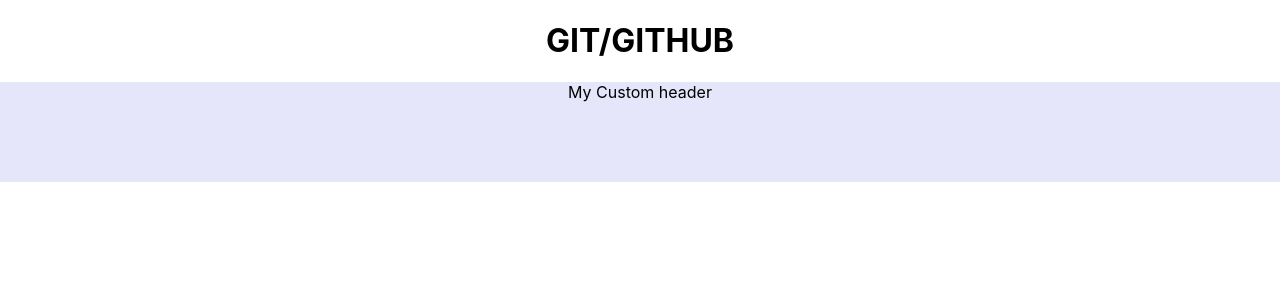
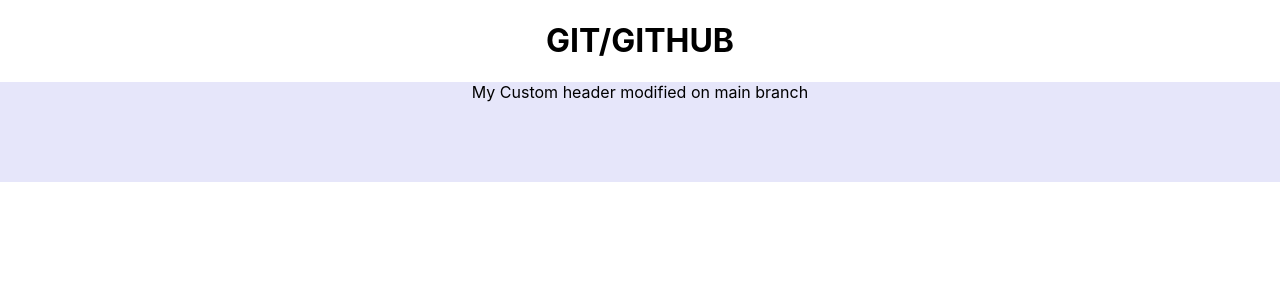
Before and after one commit to BastienLairis/git-github-intro, a React (Create React App) app: page / in a window 1280 px wide. Shown: the top 300 px of the page. Built offline with nearby package versions, Linux system fonts and the light colour scheme.

Commit message:
modified header component on main branch

```diff
--- a/src/components/Header.js
+++ b/src/components/Header.js
@@ -1,7 +1,7 @@
 const Header = () => {
   return (
     <header style={{ backgroundColor: "lavender", height: "100px" }}>
-      My Custom header
+      My Custom header modified on main branch
     </header>
   );
 };
```
